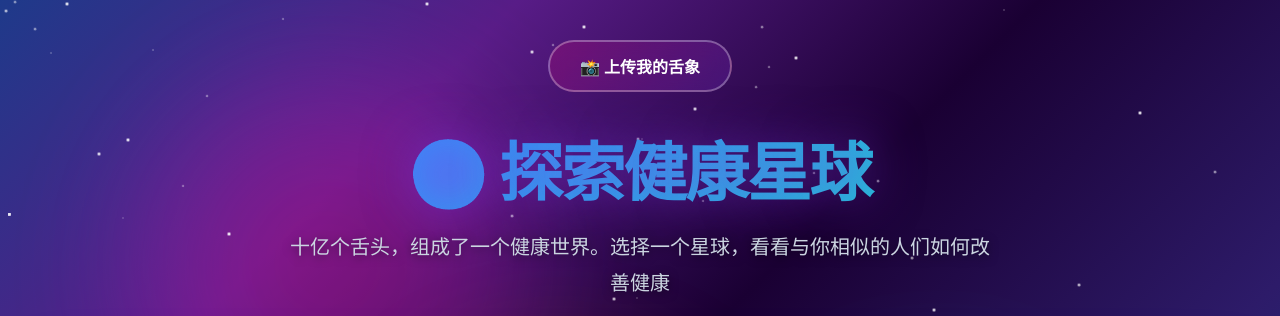
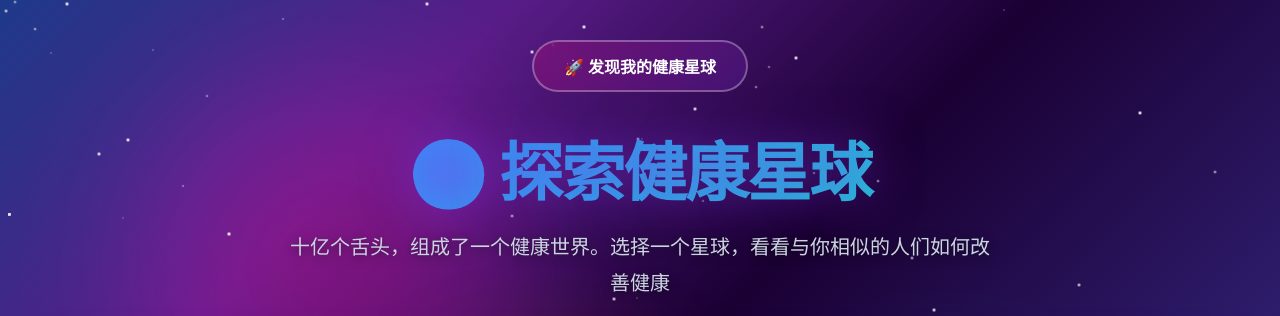
Before and after one commit to jasonma996/tongue, a Flask app: page / in a window 1280 px wide. Shown: the top 316 px of the page. Run offline with Flask 3, Linux system fonts and the light colour scheme.

Commit message:
Update button text to be more exciting and active
Changed from '📸 上传我的舌象' to '🚀 发现我的健康星球'
- More action-oriented and engaging
- Emphasizes discovery and exploration
- Better matches the planet theme

```diff
--- a/templates/tongue_demo/demo.html
+++ b/templates/tongue_demo/demo.html
@@ -564,7 +564,7 @@
 
     <div class="container">
         <header>
-            <a href="/upload" class="back-link">📸 上传我的舌象</a>
+            <a href="/upload" class="back-link">🚀 发现我的健康星球</a>
             <h1>🌍 探索健康星球</h1>
             <p class="subtitle">十亿个舌头，组成了一个健康世界。选择一个星球，看看与你相似的人们如何改善健康</p>
         </header>
```
